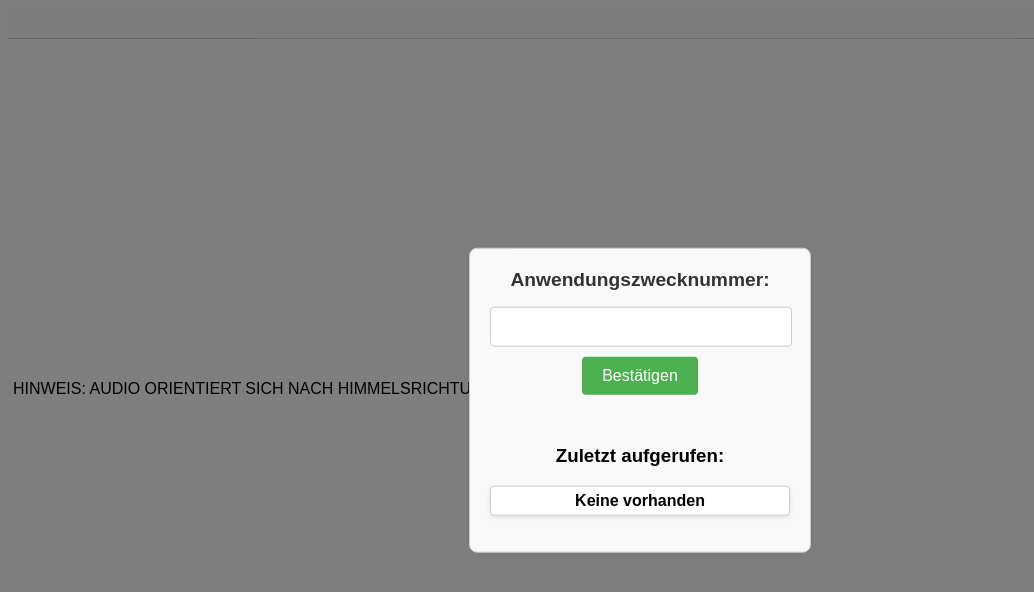
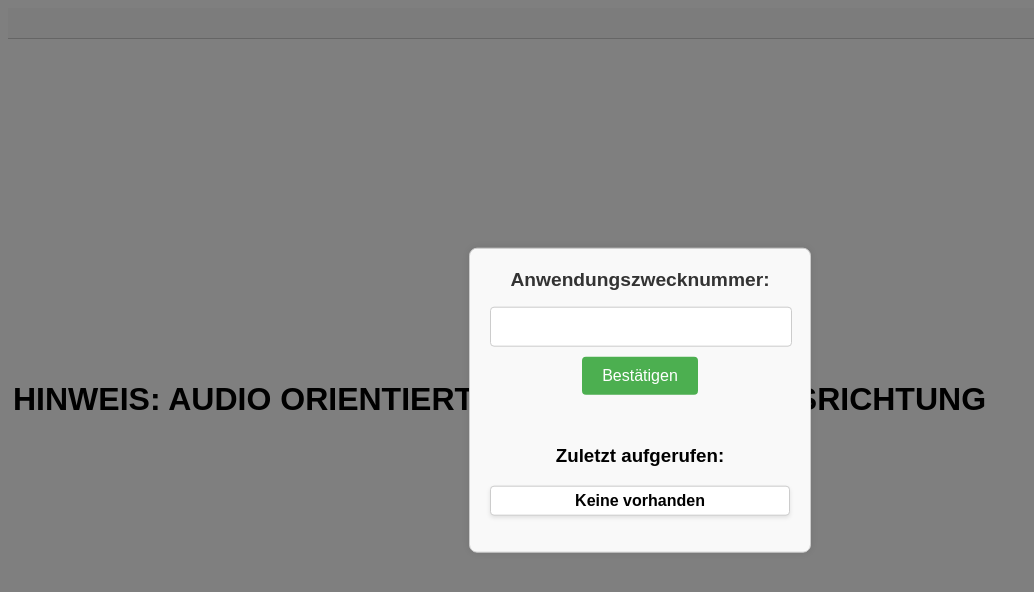
Before and after one commit to mankam03/WebAudio_AnwenderFrontend, a website with bundled scripts: page index.html in a window 1280 px wide. Shown: the whole page, without its empty margins (0-1034 px from the left). Built offline with nearby package versions, Linux system fonts and the light colour scheme.

Commit message:
Warnhinweis mit Himmelsrichtung

```diff
--- a/index.html
+++ b/index.html
@@ -38,7 +38,7 @@
     </div>
 
     <div id="centralMap"></div>
-    <p>HINWEIS: AUDIO ORIENTIERT SICH NACH HIMMELSRICHTUNG</p>
+    <h1>HINWEIS: AUDIO ORIENTIERT SICH NACH HIMMELSRICHTUNG</h1>
 
     <ul id="poiList"></ul>
 
```
